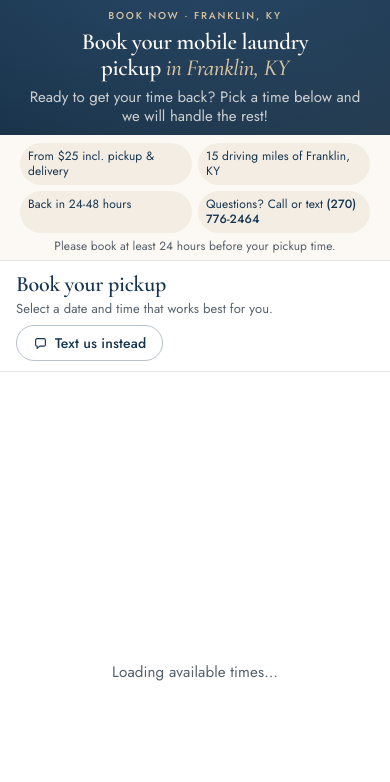
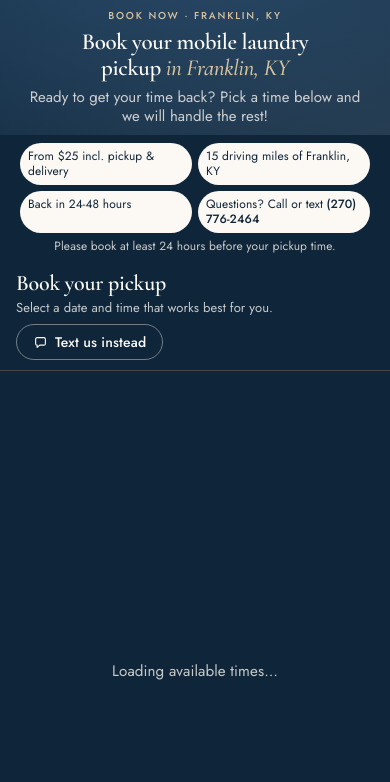
Before and after one commit to kmelvin99/kerrier-laundry-preview, a plain HTML site: page scheduling_page.html in a window 390 px wide. Shown: the part 62-844 px from the top of the page. Drawn offline with Linux system fonts and the light colour scheme; a script that the page names is missing.

Commit message:
Preview of kerrier-laundry 9a04edd (preview/booking-notice). Not the live site.

```diff
--- a/business.styles.css
+++ b/business.styles.css
@@ -1250,3 +1250,59 @@ html.menu-open .deals-tab { opacity: 0; visibility: hidden; }
     }
     body.page-book .book-quick { margin-bottom: 6px; }
 }
+
+/* ==========================================================
+   v22: Navy calendar blend. The card around the Cal.com
+   embed uses navy #0F2539 so the iframe has no cream seam.
+   Selected dates and highlights use cream #FCF9F4 with navy
+   text. On phones, the chips and 24-hour notice sit on the
+   same navy as the calendar (hero is already navy). Desktop
+   keeps the cream page; only the calendar card is navy.
+   Spacing is unchanged so the first bookable date stays on
+   the first phone screen. Brass is used only on a hairline.
+   ========================================================== */
+body.page-book .cal-card {
+    background: var(--navy-ink);
+    color: var(--cream);
+    border-color: var(--hairline-light);
+    box-shadow: none;
+}
+body.page-book .cal-card-head {
+    border-bottom-color: rgba(176, 141, 87, .35);
+}
+body.page-book .cal-card-head h2 { color: var(--cream); }
+body.page-book .cal-card-head p { color: var(--on-navy); }
+body.page-book .cal-text-btn {
+    color: var(--cream);
+    border-color: rgba(252, 249, 244, .42);
+}
+body.page-book .cal-text-btn:hover {
+    border-color: var(--cream);
+    background: rgba(252, 249, 244, .08);
+}
+body.page-book .cal-wrapper,
+body.page-book #my-cal-inline-15min { background: var(--navy-ink); }
+body.page-book .cal-wrapper::before { color: var(--on-navy); }
+
+@media (max-width: 833px) {
+    body.page-book #scheduling.section,
+    body.page-book #scheduling.section--after-band {
+        background: var(--navy-ink);
+        color: var(--cream);
+    }
+    body.page-book .book-notice,
+    body.page-book .book-note { color: var(--on-navy); }
+    body.page-book .book-quick li {
+        color: var(--navy-ink);
+        background: var(--cream);
+    }
+    body.page-book .book-quick li a { color: var(--navy-ink); }
+    body.page-book .cal-card {
+        border: 0;
+        box-shadow: none;
+    }
+    body.page-book .book-summary.card--navy {
+        border: 1px solid var(--hairline-light);
+        background: var(--navy) !important;
+    }
+}
--- a/scheduling_page.html
+++ b/scheduling_page.html
@@ -23,7 +23,7 @@
     <link rel="preconnect" href="https://res.cloudinary.com">
     <link rel="preload" href="fonts/cormorant-garamond-latin.woff2" as="font" type="font/woff2" crossorigin>
     <link rel="preload" href="fonts/jost-latin.woff2" as="font" type="font/woff2" crossorigin>
-    <link rel="stylesheet" href="business.styles.css?v=21">
+    <link rel="stylesheet" href="business.styles.css?v=22">
     <script>document.documentElement.classList.add("js");</script>
     <script>
         if (!location.hash) {
@@ -135,7 +135,7 @@ ml('account', '2742056');
                                 config: {"layout":"month_view","useSlotsViewOnSmallScreen":"true"},
                                 calLink: "kerrier-laundry-co-cq6rul/15min",
                             });
-                            Cal.ns["15min"]("ui", {"hideEventTypeDetails":true,"layout":"month_view","theme":"light","cssVarsPerTheme":{"light":{"cal-brand":"#0F2539","cal-brand-text":"#FFFFFF"},"dark":{"cal-brand":"#0F2539","cal-brand-text":"#FFFFFF"}}});
+                            Cal.ns["15min"]("ui", {"hideEventTypeDetails":true,"layout":"month_view","theme":"dark","cssVarsPerTheme":{"light":{"cal-brand":"#FCF9F4","cal-brand-emphasis":"#F4EDE3","cal-brand-text":"#0F2539","cal-bg":"#0F2539","cal-bg-subtle":"#163551","cal-bg-muted":"#163551","cal-bg-emphasis":"#2A4B6A","cal-text":"#FCF9F4","cal-text-emphasis":"#FCF9F4","cal-text-subtle":"#F4EDE3","cal-text-muted":"#C8CACB","cal-border":"#2A4B6A","cal-border-subtle":"#163551","cal-border-emphasis":"#3D5A73"},"dark":{"cal-brand":"#FCF9F4","cal-brand-emphasis":"#F4EDE3","cal-brand-text":"#0F2539","cal-bg":"#0F2539","cal-bg-subtle":"#163551","cal-bg-muted":"#163551","cal-bg-emphasis":"#2A4B6A","cal-text":"#FCF9F4","cal-text-emphasis":"#FCF9F4","cal-text-subtle":"#F4EDE3","cal-text-muted":"#C8CACB","cal-border":"#2A4B6A","cal-border-subtle":"#163551","cal-border-emphasis":"#3D5A73"}}});
                         </script>
                         <!-- Cal inline embed code ends -->
                         </div>
```
Also changed, not shown: about.html (+1 -1 lines), faq.html (+1 -1 lines), index.html (+1 -1 lines), services.html (+1 -1 lines), 1 other file.
